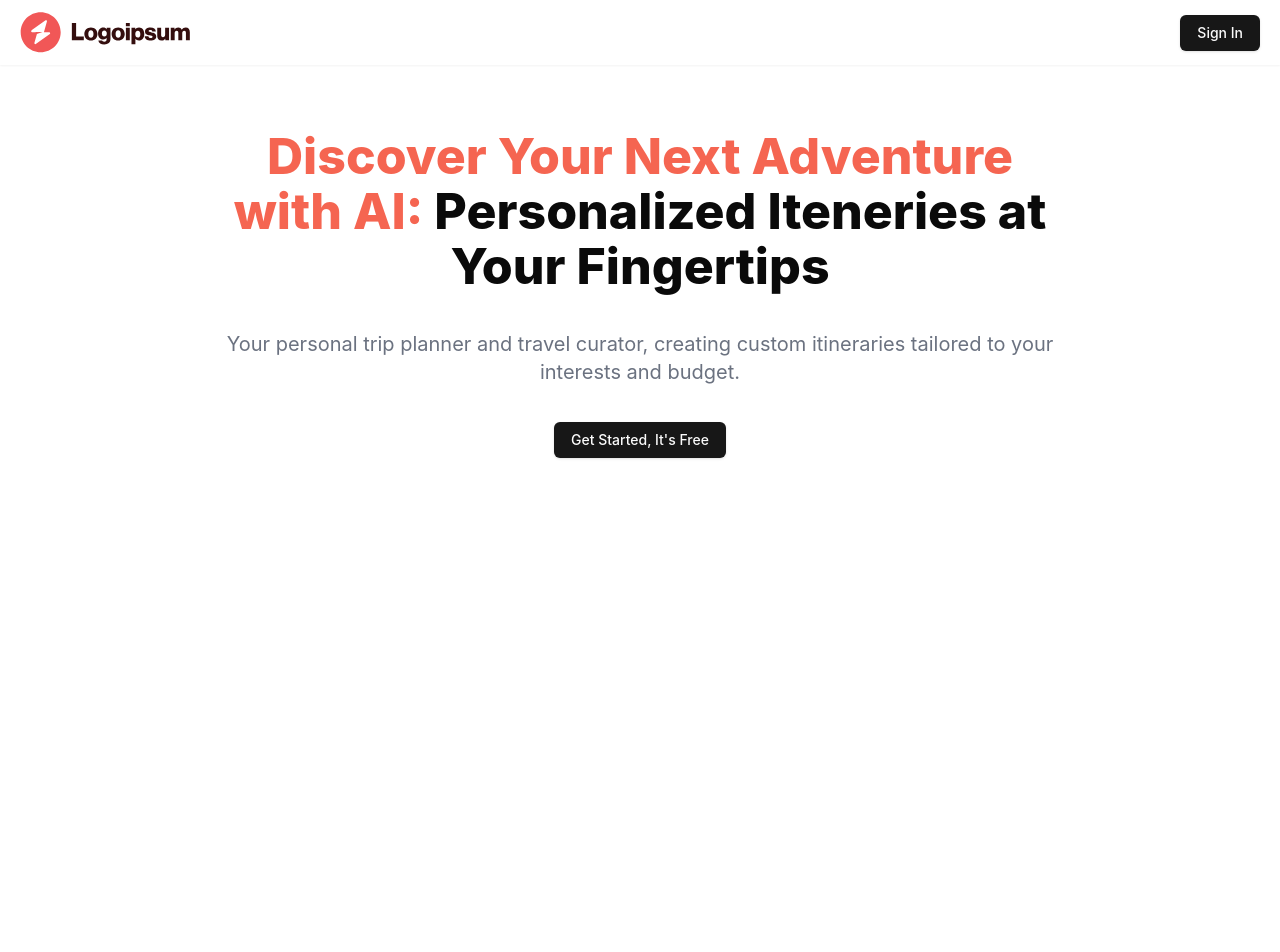
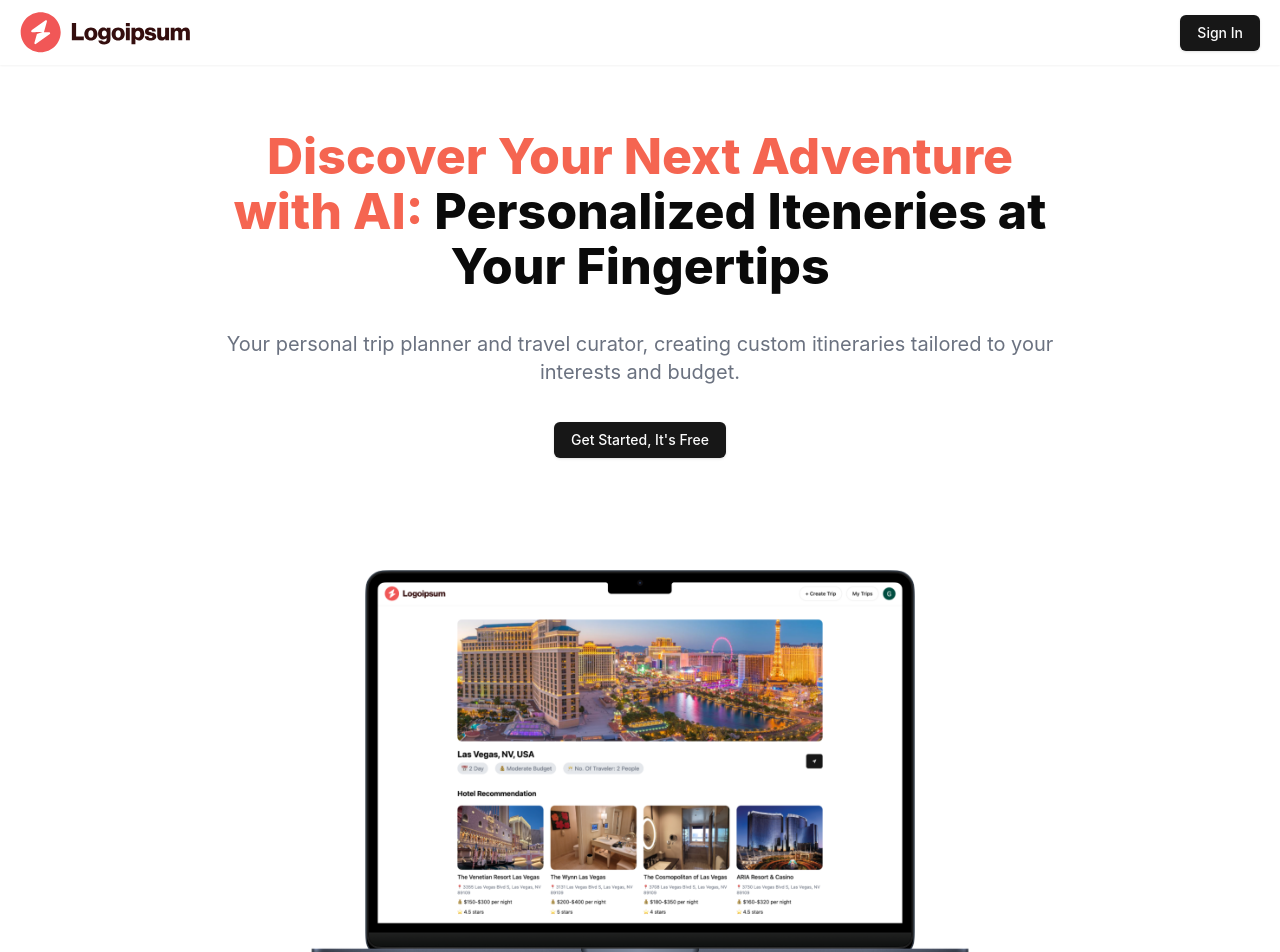
Before and after one commit to vermaadigit/AI-Trip-Planner, a React (Vite) app: page / in a window 1280 px wide. Shown: the top 952 px of the page. Before the commit the page ends 800 px from the top, so only its background shows below. Built offline with nearby package versions, Linux system fonts and the light colour scheme; no server answers.

Commit message:
Landing JPG Added

```diff
--- a/src/components/custom/Hero.jsx
+++ b/src/components/custom/Hero.jsx
@@ -13,6 +13,8 @@ function Hero() {
         <Button> Get Started, It's Free </Button>
       </Link>
 
+      <img src='/Landing.png' className='-mt-[35px]'/>
+
     </div>
   )
 }
```
